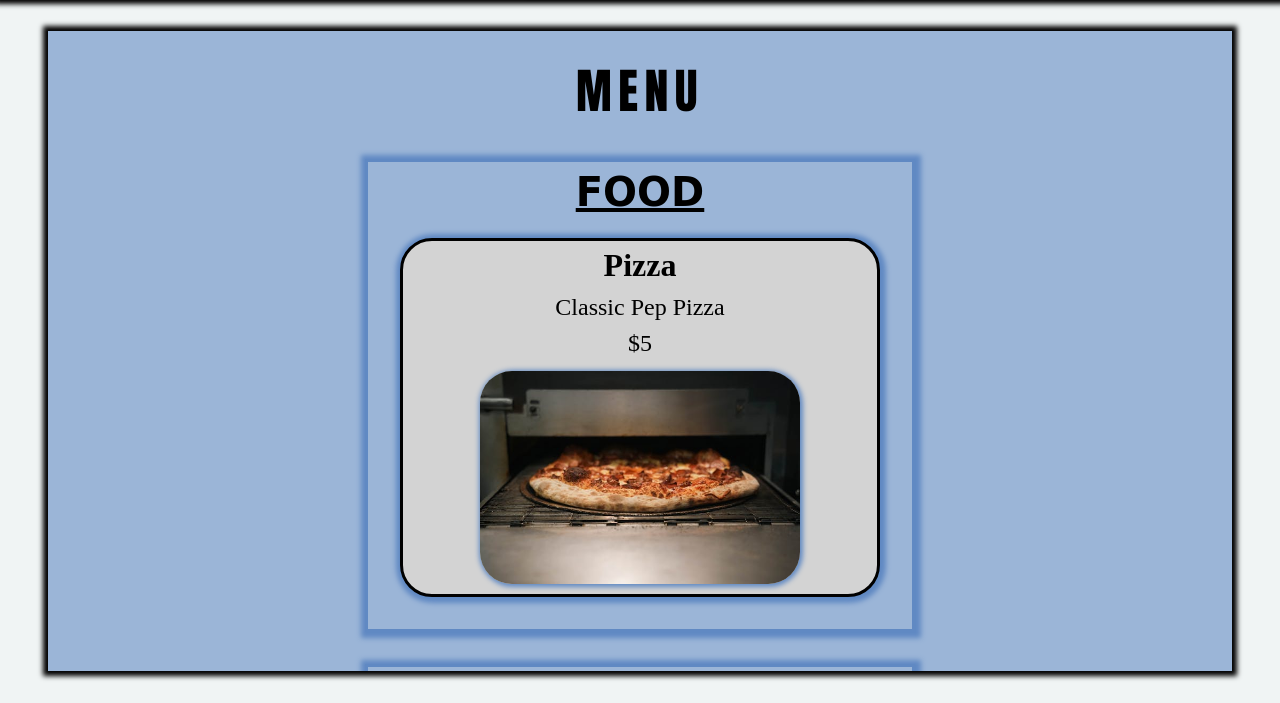
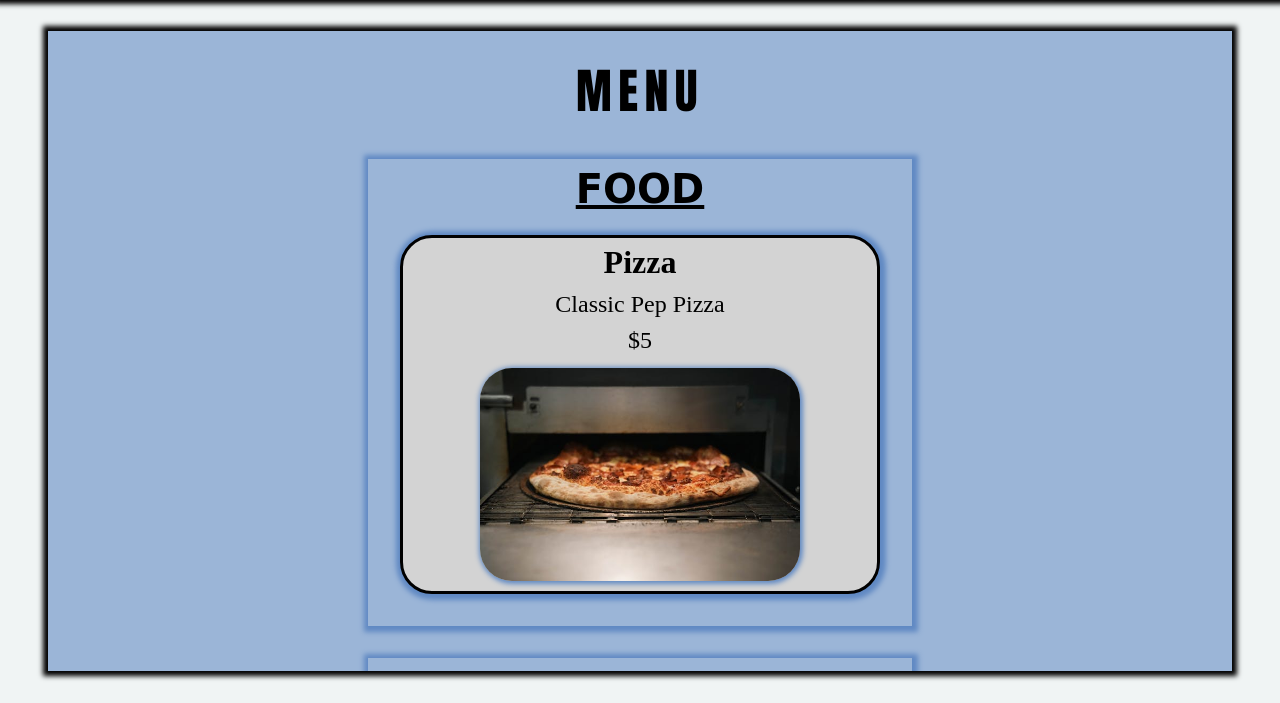
Before and after one commit to veles-rgb/top-restaurant-page, a website built with webpack: page src/template.html in a window 1280 px wide. Both pictures are taken after a click on the button "MENU". Shown: the part 113-816 px from the top of the page. Built offline with nearby package versions, Linux system fonts and the light colour scheme.

Commit message:
Rename items-container class to section-container

```diff
--- a/src/js/pages/menu.js
+++ b/src/js/pages/menu.js
@@ -19,7 +19,7 @@ export default function renderMenu() {
 
     // Append food items container
     const foodItemsContainer = document.createElement("div");
-    foodItemsContainer.className = "items-container";
+    foodItemsContainer.className = "section-container";
     menuContainer.appendChild(foodItemsContainer);
     // Create food items title
     const foodTitle = document.createElement("h2");
@@ -32,7 +32,7 @@ export default function renderMenu() {
 
     // Append drink items container
     const drinkItemsContainer = document.createElement("div");
-    drinkItemsContainer.className = "items-container";
+    drinkItemsContainer.className = "section-container";
     menuContainer.appendChild(drinkItemsContainer);
     // Create drinks title
     const drinkTitle = document.createElement("h2");
@@ -45,7 +45,7 @@ export default function renderMenu() {
 
     // Append dessert items container
     const dessertItemsContainer = document.createElement("div");
-    dessertItemsContainer.className = "items-container";
+    dessertItemsContainer.className = "section-container";
     menuContainer.appendChild(dessertItemsContainer);
     // Create dessert title
     const dessertTitle = document.createElement("h2");
--- a/src/styles/styles.css
+++ b/src/styles/styles.css
@@ -152,6 +152,15 @@ nav > button:hover {
     padding-bottom: 2rem;
 }
 
+.section-container {
+    display: flex;
+    flex-direction: column;
+    gap: 1rem;
+    padding: 0 2rem 2rem 2rem;
+    margin-bottom: 2rem;
+    box-shadow: 1px 1px 5px 5px var(--secondary-color);
+}
+
 .menu-section-title {
     display: flex;
     flex-direction: column;
@@ -191,13 +200,3 @@ nav > button:hover {
     border-radius: 2rem;
     box-shadow: 1px 1px 5px 2px var(--secondary-color);
 }
-
-.items-container {
-    display: flex;
-    flex-direction: column;
-    gap: 1rem;
-    padding: 0 2rem 2rem 2rem;
-    margin-bottom: 2rem;
-    border: 0.2rem solid var(--secondary-color);
-    box-shadow: 1px 1px 5px 5px var(--secondary-color);
-}
```
